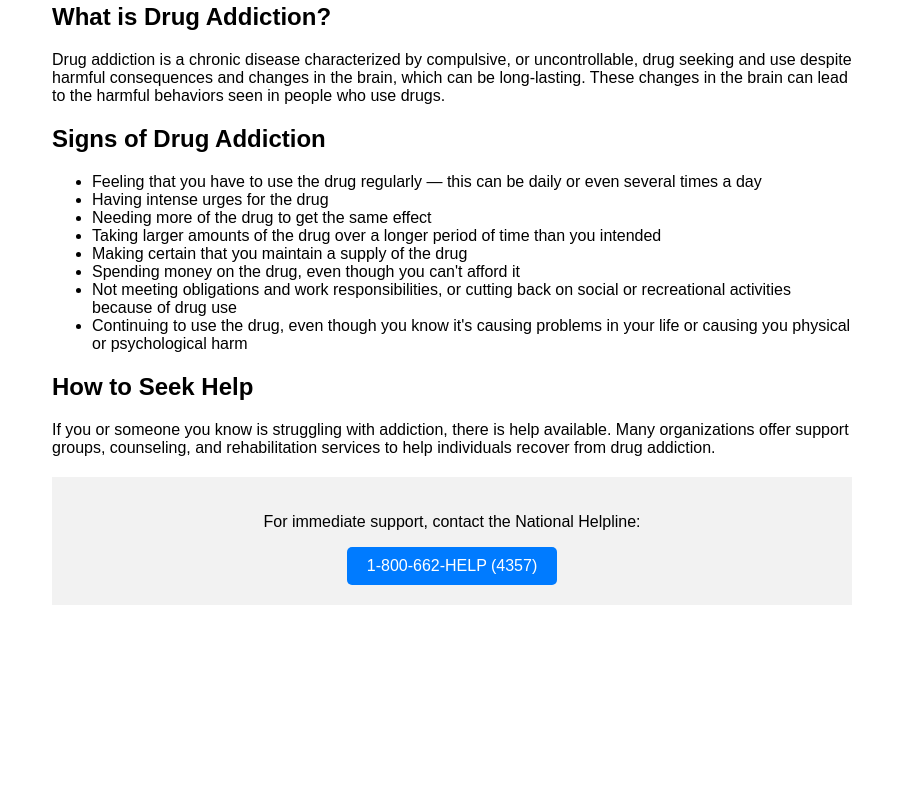
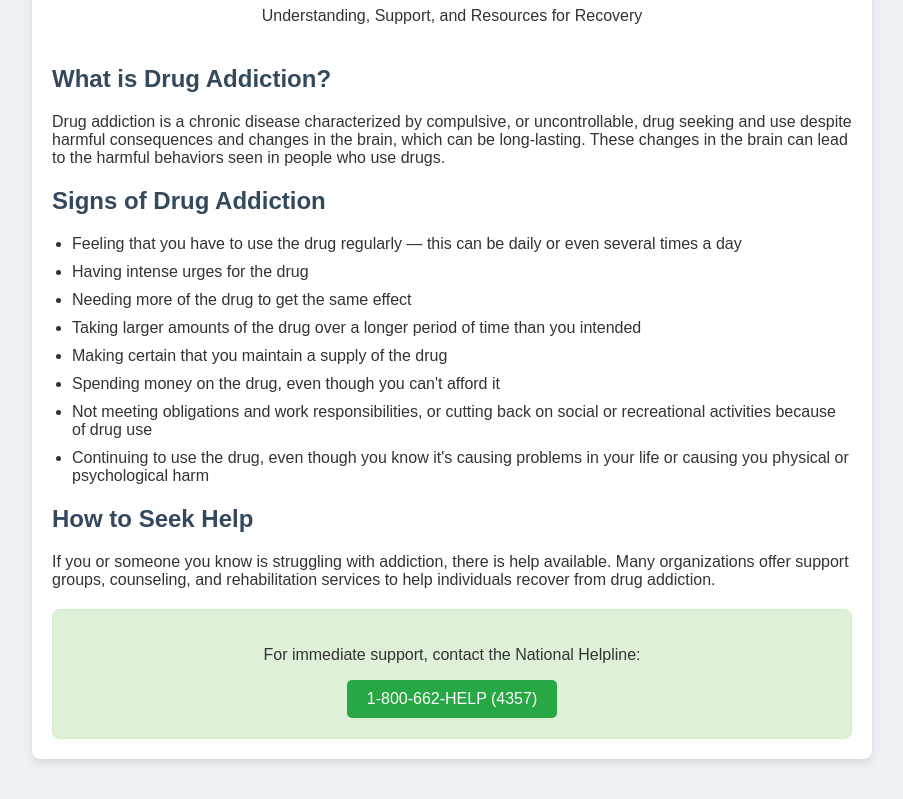
Before and after one commit to pwjensen/WebServer, a plain HTML site: page index.html in a window 1280 px wide. Shown: the part 133-932 px from the top of the page, without its empty margins (188-1091 px from the left). Before the commit the page ends 800 px from the top, so only its background shows below. Drawn offline with Linux system fonts and the light colour scheme.

Commit message:
Added CSS

```diff
--- a/index.html
+++ b/index.html
@@ -4,40 +4,7 @@
     <meta charset="UTF-8">
     <meta name="viewport" content="width=device-width, initial-scale=1.0">
     <title>Fight Against Drug Addiction</title>
-    <style>
-        body {
-            font-family: Arial, sans-serif;
-            margin: 40px;
-        }
-        .container {
-            max-width: 800px;
-            margin: auto;
-        }
-        header {
-            text-align: center;
-            margin-bottom: 20px;
-        }
-        h1 {
-            color: #333;
-        }
-        .content {
-            margin-top: 20px;
-        }
-        .help-line {
-            background-color: #f2f2f2;
-            padding: 20px;
-            margin-top: 20px;
-            text-align: center;
-        }
-        .help-line a {
-            display: inline-block;
-            background-color: #007BFF;
-            color: white;
-            padding: 10px 20px;
-            text-decoration: none;
-            border-radius: 5px;
-        }
-    </style>
+    <link rel="stylesheet" href="styles.css">
 </head>
 <body>
 <div class="container">
--- /dev/null
+++ b/styles.css
@@ -0,0 +1,77 @@
+/* Basic reset and font definition */
+body {
+    font-family: 'Arial', sans-serif;
+    margin: 0;
+    padding: 40px;
+    background-color: #eef1f5;
+    color: #333;
+}
+
+/* Container styling for centered layout */
+.container {
+    max-width: 800px;
+    margin: 0 auto;
+    background-color: #ffffff;
+    padding: 20px;
+    box-shadow: 0 4px 8px rgba(0, 0, 0, 0.1);
+    border-radius: 8px;
+}
+
+/* Header styling for central alignment and spacing */
+header {
+    text-align: center;
+    margin-bottom: 40px;
+}
+
+/* Heading colors with a harmonized blue-gray palette */
+h1, h2 {
+    font-weight: 600; /* Added for slightly bolder headings */
+}
+h1 {
+    color: #2c3e50;
+}
+h2 {
+    color: #34495e;
+}
+
+/* General content area styling */
+.content {
+    margin-top: 20px;
+}
+
+/* Styling for help/informational lines */
+.help-line {
+    background-color: #dff0d8;
+    padding: 20px;
+    margin-top: 20px;
+    text-align: center;
+    border: 1px solid #d4e9c7;
+    border-radius: 8px;
+}
+
+/* Button-like links within help-line */
+.help-line a {
+    display: inline-block;
+    background-color: #28a745;
+    color: white;
+    padding: 10px 20px;
+    text-decoration: none;
+    border-radius: 5px;
+    transition: background-color 0.3s;
+}
+
+/* Hover and focus states for interactive elements */
+.help-line a:hover, .help-line a:focus {
+    background-color: #218838;
+}
+
+/* Spacing for sections and list items */
+section {
+    margin-bottom: 20px;
+}
+ul {
+    padding-left: 20px;
+}
+li {
+    margin-bottom: 10px;
+}
```
Also changed, not shown: 1 other file.
